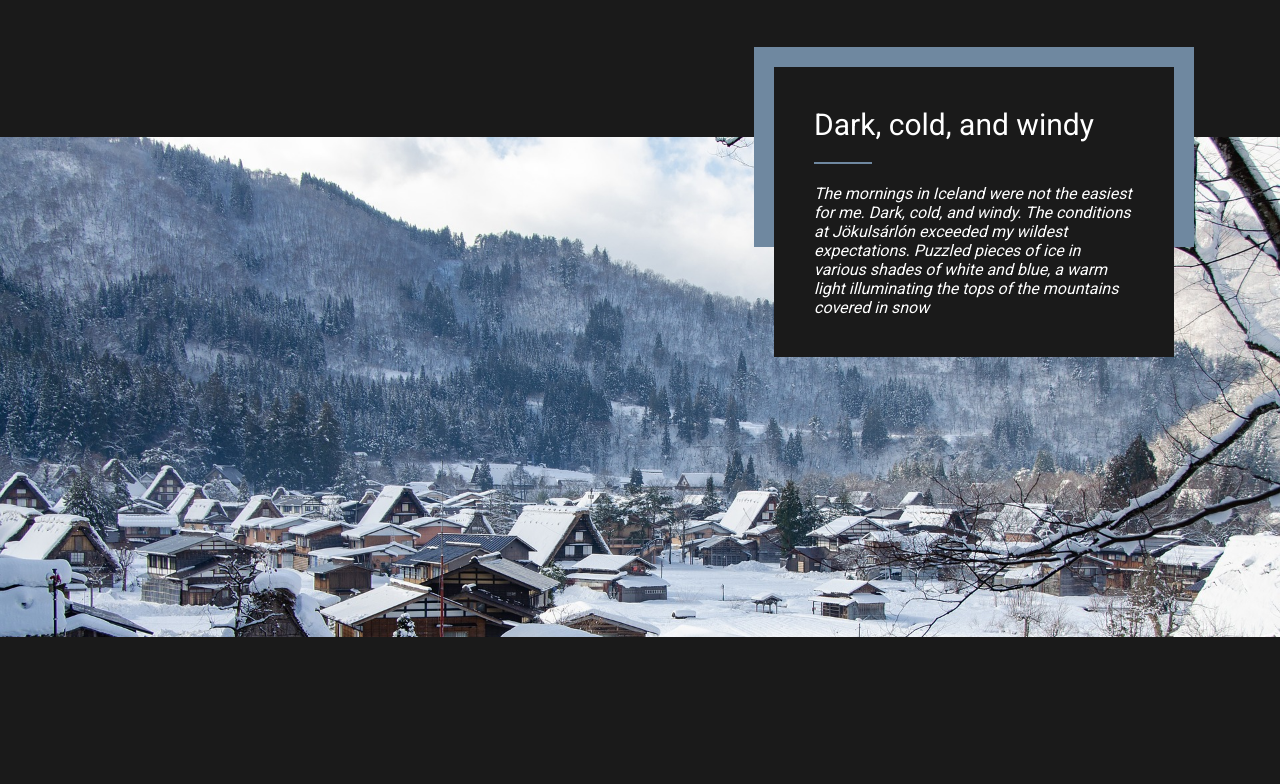
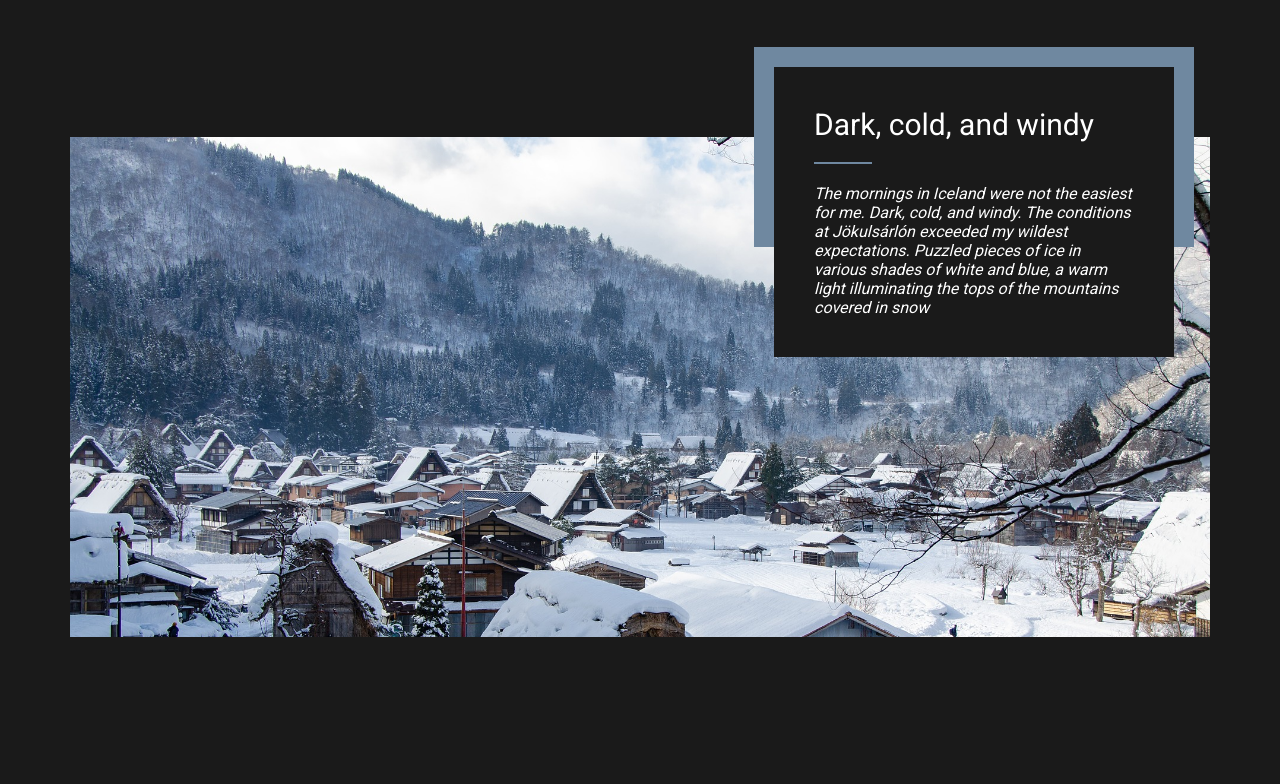
Before and after one commit to NatureProject/NatureProject.github.io, a plain HTML site: page index.html in a window 1280 px wide. Shown: the part 980-1764 px from the top of the page. Drawn offline with nearby package versions, Linux system fonts and the light colour scheme.

Commit message:
Update style.css

```diff
--- a/style.css
+++ b/style.css
@@ -409,7 +409,8 @@ header{
 }
 
 .block_snow_houses{
-    margin: 150px 0 150px 0;
+    max-width: 1140px;
+    margin: 150px auto 160px auto;
     padding: 150px 0 100px 0;
     background-image: url(assets/snow_houses.jpg);
     background-attachment: fixed;
@@ -568,7 +569,7 @@ header{
 .flex_images_block{
     margin-top: 200px;
     display: flex;
-    /*flex-wrap: wrap;*/
+   justify-content: center;
 }
 
 .flex_img_block > .flex_img_block_img_container{
```
